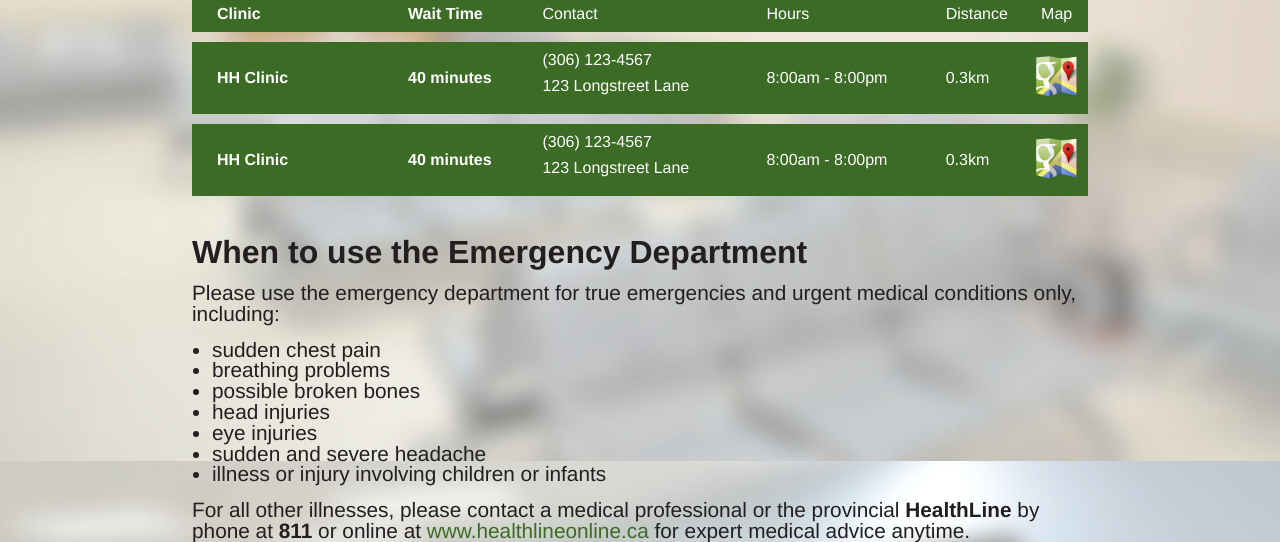
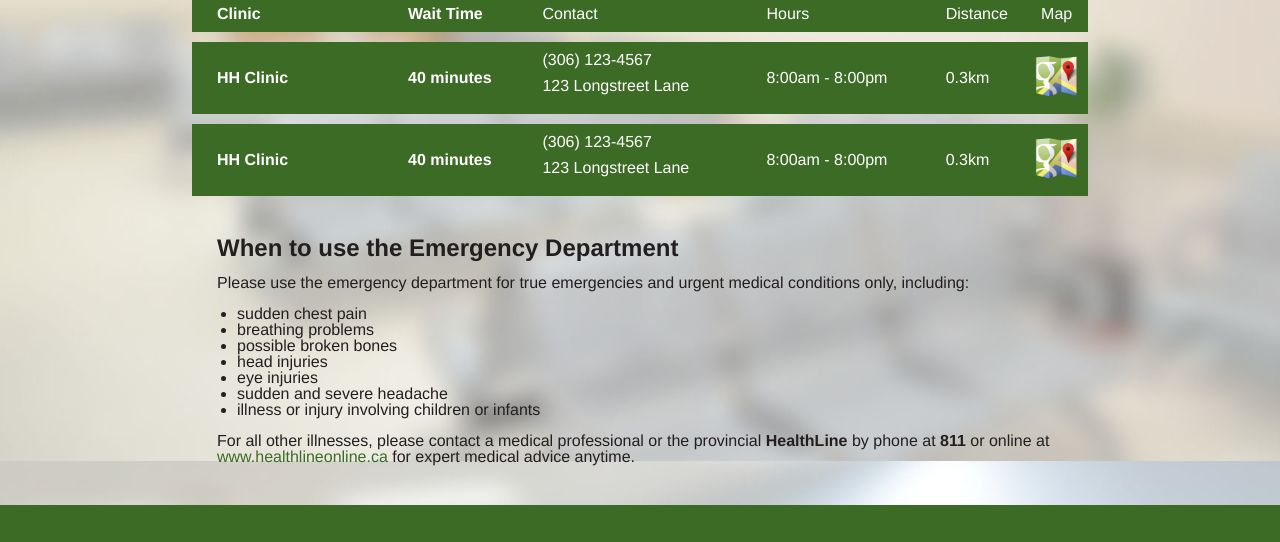
Before and after one commit to kvoss/optiwait, a Django app: page /clinic/ in a window 1280 px wide. Shown: the part 339-881 px from the top of the page. After the commit the page ends 844 px from the top, so only its background shows below. Run offline with Django 3.2, Linux system fonts and the light colour scheme; data that the repository does not hold is empty.

Commit message:
Removed dummy html. Tweaked css for responsiveness in info section.

```diff
--- a/p12/clinic/static/css/style.css
+++ b/p12/clinic/static/css/style.css
@@ -73,6 +73,11 @@
 	background:#558C3B;
 }
 
+.info {
+	font-family:"HelveticaNeue-Light", "Helvetica Neue Light", "Helvetica Neue", Helvetica, Arial, "Lucida Grande", sans-serif;
+	padding:0 25px 40px 25px;
+}
+
 .container .inner h1 {
 	font:inherit;
 	font-weight:700;
@@ -87,13 +92,13 @@
 
 .container .inner ul {
 	font:inherit;
-	font-size:1.3em;
 	list-style-type:disc;
 	padding:15px 0 15px 20px;
 }
 
 .container .inner ul li {
-	font:inherit;
+	font-family:inherit;
+	font-size:1.3em;
 }
 
 .container .inner a {
@@ -167,8 +172,6 @@
 	width:100%;
 }
 
-
-
 .container .inner table ol li {
 	font-family:"HelveticaNeue-Light", "Helvetica Neue Light", "Helvetica Neue", Helvetica, Arial, "Lucida Grande", sans-serif;
 	color:#fff;
@@ -182,6 +185,18 @@
 	td {
 		font-size:1em;
 	}
+
+	.container .inner h1 {
+		font-size:1.5em;
+	}
+
+	.container .inner p {
+		font-size:1em;
+	}
+
+	.container .inner ul li {
+		font-size:1em;
+	}
 }
 
 @media only screen and (max-width:960px) {
@@ -193,4 +208,16 @@
 	td {
 		font-size:0.8em;
 	}
+
+	.container .inner h1 {
+		font-size:1.3em;
+	}
+
+	.container .inner p {
+		font-size:0.8em;
+	}
+
+	.container .inner ul li {
+		font-size:0.8em;
+	}
 }
--- a/p12/clinic/templates/clinic/hello.html
+++ b/p12/clinic/templates/clinic/hello.html
@@ -96,7 +96,7 @@
 				</ol>
 				<!--End example-->
 
-
+				<div class="info">
 					<h1>When to use the Emergency Department</h1>
 					<p>Please use the emergency department for true emergencies and urgent medical conditions only, including:</p>
 					<ul>
@@ -111,5 +111,6 @@
 					<p>For all other illnesses, please contact a medical professional or the provincial <strong>HealthLine</strong> by phone at <strong>811</strong> or online at <a href="www.healthlineonline.ca">www.healthlineonline.ca</a> for expert medical advice anytime.</p>
 				</div>
 			</div>
+		</div>
 	</body>
 </html>
```
Lines whose indentation alone changed are shown as unchanged.
